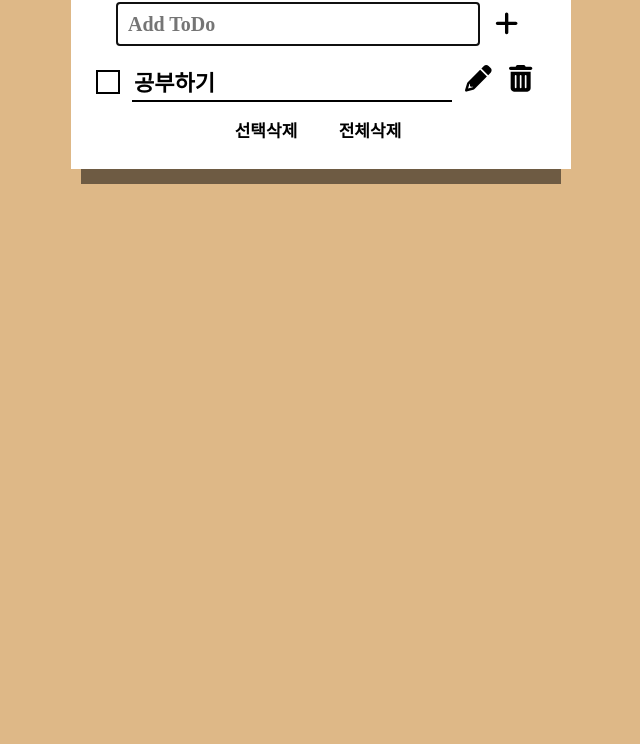
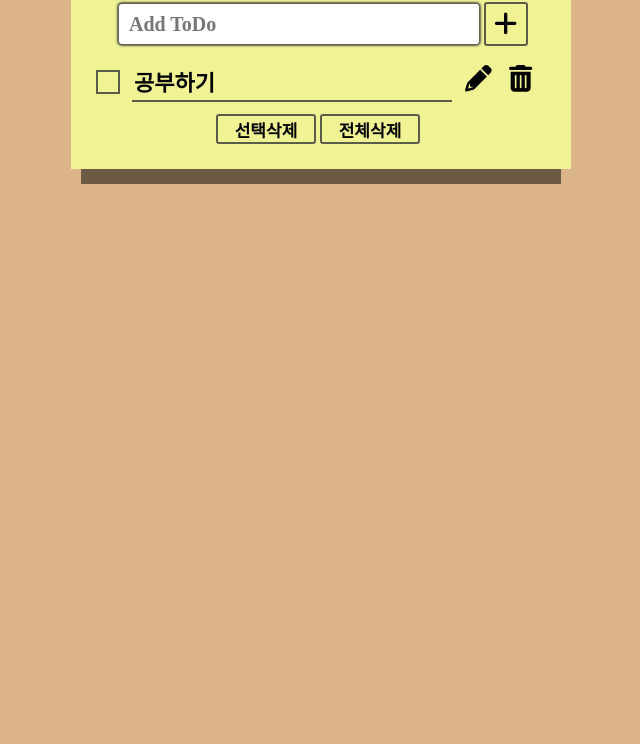
Before and after one commit to Lee-Heon-Gu/ToDo-List, a plain HTML site: page index.html in a window 1280 px wide. Shown: the part 56-800 px from the top of the page, without its empty margins (319-959 px from the left). Drawn offline with Linux system fonts and the light colour scheme; a web font is replaced by a local one.

Commit message:
third commit

```diff
--- a/css/style.css
+++ b/css/style.css
@@ -3,6 +3,7 @@
     padding: 0;
     font-family: 'goding';
     font-weight: bold;
+    color: rgb(2, 2, 4);
 }
 
 @font-face {
@@ -11,7 +12,7 @@
 }
 
 body {
-    background-color: burlywood;
+    background-color: rgb(219, 181, 137);
 }
 
 ul {
@@ -19,18 +20,19 @@ ul {
 }
 
 button {
-    background-color: #ffffff;
+    background-color: rgb(240, 242, 148);
     border-radius: 3px;
-    border: none;
+    border: 2px solid rgb(91, 92, 72);
 }
 button:hover {
     cursor: pointer;
-    box-shadow: 0px 0px 2px 2px gray;
+    border: none;
+    box-shadow: 0px 0px 2px 2px rgb(91, 92, 72);
 }
 
 #wrap {
     width: 500px;
-    background-color: #ffffff;
+    background-color: rgb(240, 242, 148);
     margin: 0 auto;
 }
 #wrap::after {
@@ -49,8 +51,7 @@ button:hover {
 h1 {
     width: 100%;
     height: 50px;
-    background-color: #ffffff;
-    color: blue;
+    background-color: rgb(240, 242, 148);
     text-align: center;
     font-size: 40px;
 
@@ -62,9 +63,6 @@ form {
     width: 100%;
     height: 50px;
     /* background-color: blue; */
-    /* position: relative;
-    top: 5px;
-    left: 45px; */
 
     padding-top: 8px;
     padding-left: 9%;
@@ -79,8 +77,16 @@ form>input {
     height: 40px;
     font-size: 20px;
     padding-left: 10px;
-    border: 2px solid gray;
+    border: 2px solid rgb(91, 92, 72);
 }
+input:focus {
+    outline: none;
+    border: none;
+    box-shadow: 0 0 2px 2px rgb(91, 92, 72);
+    margin-top: 2px;
+    margin-left: 3px;
+}
+
 form>button {
     width: 44px;
     height: 44px;
@@ -90,7 +96,7 @@ form>button {
 #todo-list>li {
     width: 90%;
     height: 50px;
-    background-color: #ffffff;
+    /* background-color: #ffffff; */
     border-radius: 3px;
     margin-left: 25px;
 
@@ -103,7 +109,7 @@ form>button {
     display: block;
     width: 320px;
     height: 2px;
-    background-color: black;
+    background-color: rgb(91, 92, 72);
 
     position: relative;
     top: 0;
@@ -112,7 +118,6 @@ form>button {
 
 #todo-list>li>label>.checkbox_icon {
     margin-top: 14px;
-    /* margin-left: 10px; */
 }
 
 #todo-list>li>span {
@@ -138,16 +143,12 @@ form>button {
     right: 5px;
     background: none;
     border-radius: 100%;
+    border: none;
 }
 #todo-list>li>.modify {
     position: absolute;
     right: 48px;
 }
-
-/* #todo-list>li>button:hover {
-    background-color: wheat;
-    box-shadow: none;
-} */
 
 #btn-area {
     width: 100%;
@@ -175,7 +176,7 @@ form>button {
     width: 20px;
     height: 20px;
     background-color: transparent;
-    border: 2px solid black;
+    border: 2px solid rgb(91, 92, 72);
     position: relative;
     cursor: pointer;
 }
@@ -226,8 +227,12 @@ form>button {
         width: 96%;
     }
 
+    form {
+        padding-left: 5%;
+    }
+
     form>input {
-        width: 80%;
+        width: 78%;
     }
 
     #todo-list>li {
--- a/index.html
+++ b/index.html
@@ -14,7 +14,7 @@
         <h1>To Do List</h1>
         <form name="myForm">
             <input type="text" style="display: none;">
-            <input type="text" placeholder="Add ToDo" name="myText" id="input-box">
+            <input type="text" placeholder="Add ToDo" maxlength="14" name="myText" id="input-box">
             <button id="add-btn" type="button">
                 <i class="fa-solid fa-plus fa-2x"></i>
             </button>
--- a/js/app.js
+++ b/js/app.js
@@ -66,7 +66,7 @@ removeSelected.addEventListener('click', function () {
     {
         if (chkList[i].checked === true)
         {
-            chkList[i].parentNode.remove();
+            chkList[i].parentNode.parentNode.remove();
         }
     }
     inputBox.focus();
```
